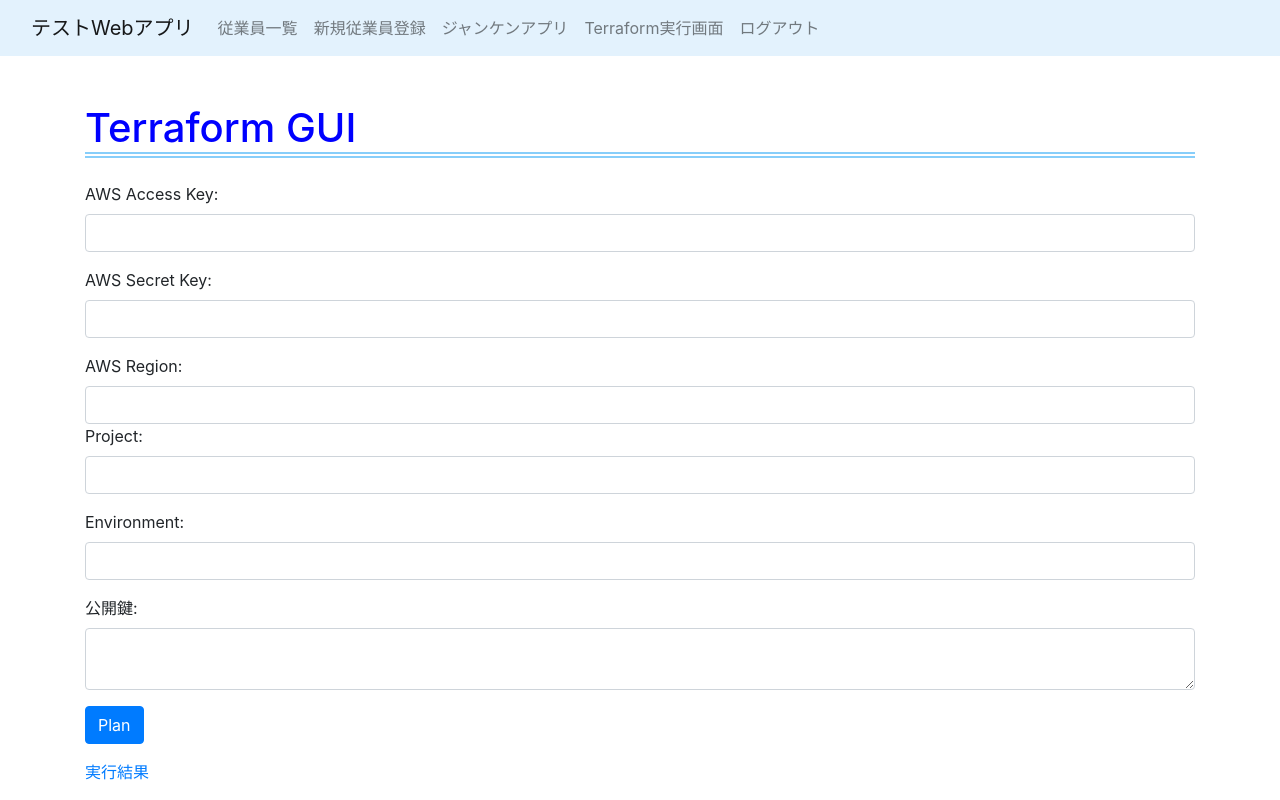
After one commit to Shirasaka-Takahiro/app2_new, a Flask app: page /tf_exec/tf_plan in a window 1280 px wide. The commit adds this page. Run offline with Flask 3, Linux system fonts and the light colour scheme; a user stored in the database is signed in; some libraries are stand-ins or nearby versions.

Commit message:
edited files

```diff
--- a/blog/templates/layout.html
+++ b/blog/templates/layout.html
@@ -21,7 +21,7 @@
           <a class="nav-link" href="{{ url_for('employee_list') }}">従業員一覧</a>
           <a class="nav-link" href="{{ url_for('add_employee') }}">新規従業員登録</a>
           <a class="nav-link" href="{{ url_for('sample_form') }}">ジャンケンアプリ</a>
-          <a class="nav-link" href="{{ url_for('tf_plan') }}">Terraform実行画面</a>
+          <a class="nav-link" href="{{ url_for('tf_exec') }}">Terraform実行画面</a>
           <a class="nav-link" href="{{ url_for('logout') }}">ログアウト</a>
           {% endif %}
           {% if not current_user.is_authenticated %}
--- /dev/null
+++ b/blog/templates/testapp/init_output.html
@@ -0,0 +1 @@
+<p>Initializing modules...</p><p></p><p>Initializing the backend...</p><p></p><p>Initializing provider plugins...</p><p>- Reusing previous version of hashicorp/aws from the dependency lock file</p><p>- Using previously-installed hashicorp/aws v4.49.0</p><p></p><p>Terraform has been successfully initialized!</p><p></p><p>You may now begin working with Terraform. Try running "terraform plan" to see</p><p>any changes that are required for your infrastructure. All Terraform commands</p><p>should now work.</p><p></p><p>If you ever set or change modules or backend configuration for Terraform,</p><p>rerun this command to reinitialize your working directory. If you forget, other</p><p>commands will detect it and remind you to do so if necessary.</p><p></p>
--- /dev/null
+++ b/blog/templates/testapp/tf_plan.html
@@ -0,0 +1,52 @@
+{% extends "layout.html" %}
+
+{% block content %}
+<!DOCTYPE html>
+<html>
+<head>
+    <title>Terraform GUI</title>
+    <!-- Add Bootstrap CSS link here -->
+    <link rel="stylesheet" href="https://maxcdn.bootstrapcdn.com/bootstrap/4.5.2/css/bootstrap.min.css">
+</head>
+<body>
+    <div class="container mt-5">
+        <h1 class="mb-4">Terraform GUI</h1>
+        <form method="POST">
+            <div class="form-group">
+                <label for="aws_access_key">AWS Access Key:</label>
+                <input type="text" class="form-control" id="aws_access_key" name="aws_access_key" required>
+            </div>
+
+            <div class="form-group">
+                <label for="aws_secret_key">AWS Secret Key:</label>
+                <input type="text" class="form-control" id="aws_secret_key" name="aws_secret_key" required>
+            </div>
+
+            <div class="form-group">
+                <label for="aws_region">AWS Region:</label>
+                <input type="text" class="form-control" id="aws_region" name="aws_region" required>
+            <div class="form-group">
+                <label for="project">Project:</label>
+                <input type="text" class="form-control" id="project" name="project" required>
+            </div>
+
+            <div class="form-group">
+                <label for="env">Environment:</label>
+                <input type="text" class="form-control" id="env" name="env" required>
+            </div>
+
+            <form method="POST" enctype="multipart/form-data">
+                <!-- 他のフォームフィールド -->
+                <div class="form-group">
+                    <label for="public_key">公開鍵:</label>
+                    <textarea class="form-control" id="public_key" name="public_key"></textarea>
+                </div>
+            </form>
+
+            <button type="submit" class="btn btn-primary" name="action" value="plan">Plan</button>
+        </form>
+    </div>
+    <a class="" href="{{ url_for('execute_with_output') }}">実行結果</a>
+</body>
+</html>
+{% endblock %}
--- a/blog/views.py
+++ b/blog/views.py
@@ -11,6 +11,7 @@
 import subprocess
 import os
 import json
+import re
 
 @login_manager.user_loader
 def load_user(user_id):
@@ -176,37 +177,113 @@
     user = User.query.get(id)
     return render_template('testapp/user_detail.html', user=user)
 
-@app.route('/tf_init', methods=['POST', 'GET'])
+
+#AWSProfileの作成
+@app.route('/create_aws_profile', methods=['GET', 'POST'])
+def create_aws_profile():
+    if request.method == 'POST':
+        # フォームから入力された情報を取得
+        profile_name = request.form['profile_name']
+        aws_access_key = request.form['aws_access_key']
+        aws_secret_key = request.form['aws_secret_key']
+        region = request.form['region']
+        output_format = request.form['output_format']
+
+        # デフォルトリージョンと出力形式を設定
+        try:
+            subprocess.run([
+                'aws', 'configure', 'set', 'region', region, '--profile', profile_name
+            ])
+            subprocess.run([
+                'aws', 'configure', 'set', 'output', output_format, '--profile', profile_name
+            ])
+        except Exception as e:
+            flash(f'デフォルトリージョンと出力形式の設定中にエラーが発生しました: {str(e)}', 'error')
+
+        # AWSプロファイルの作成
+        try:
+            subprocess.run([
+                'aws', 'configure', 'set', 'aws_access_key_id', aws_access_key, '--profile', profile_name
+            ])
+            subprocess.run([
+                'aws', 'configure', 'set', 'aws_secret_access_key', aws_secret_key, '--profile', profile_name
+            ])
+            flash('AWSプロファイルが作成され、デフォルトリージョンおよび出力形式が設定されました', 'success')
+        except Exception as e:
+            flash(f'AWSプロファイルの作成中にエラーが発生しました: {str(e)}', 'error')
+
+        return redirect(url_for('create_aws_profile'))
+
+    return render_template('testapp/create_aws_profile.html')
+
+@app.route('/tf_exec', methods=['GET'])
+@login_required
+def tf_exec():
+    return render_template('testapp/tf_exec.html')
+
+def format_terraform_init_output(output):
+    # 改行で分割
+    lines = output.decode('utf-8').split('\n')
+    formatted_lines = []
+    for line in lines:
+        # ANSIエスケープコードを削除
+        line = re.sub(r'\x1B\[[0-?]*[ -/]*[@-~]', '', line)
+        # 空白を削除してから行を追加
+        formatted_lines.append(line.strip())
+
+    # 整形された行を連結して整形された出力を生成
+    formatted_output = "<p>{}</p>".format('</p><p>'.join(formatted_lines))
+    return formatted_output
+
+@app.route('/tf_exec/tf_init', methods=['POST', 'GET'])
 @login_required
 def tf_init():
+    #return render_template('testapp/tf_init.html')
     if request.method == 'POST':
         try:
             # terraform initを実行
             init_result = subprocess.run(['terraform', 'init'], cwd='/home/vagrant/app2_new/terrafomr_dir/alb_ec2_terraform/env/dev', stdout=subprocess.PIPE, stderr=subprocess.PIPE)
 
-            return f'Terraform init output: {init_result.stdout}'
+            # Terraform initの出力を整形してファイルに書き込む
+            formatted_output = format_terraform_init_output(init_result.stdout)
+
+            # Terraform initの出力をファイルに書き込む
+            with open('/home/vagrant/app2_new/blog/templates/testapp/init_output.html', 'w') as init_output_file:
+                init_output_file.write(formatted_output)
+
+            flash('Initが成功しました', 'success')
+            return render_template('testapp/tf_init.html')
+
         except subprocess.CalledProcessError as e:
-            return f'Error running Terraform init: {e.stderr}'
-    return render_template('testapp/tf_exec.html')
+            # エラーメッセージを整形してファイルに書き込む
+            error_output = e.stderr.decode('utf-8')
+            formatted_error_output = format_terraform_init_output(error_output)
 
+            with open('/home/vagrant/app2_new/blog/templates/testapp/init_output.html', 'w') as init_output_file:
+                init_output_file.write(formatted_error_output)
+
+            flash('Initに失敗しました。実行結果を確認してください', 'error')
+            return render_template('testapp/tf_init.html')
+    return render_template('testapp/tf_init.html')
+
+@app.route('/view_init_output')
+@login_required
+def view_init_output():
+    try:
+        with open('/home/vagrant/app2_new/blog/templates/testapp/init_output.html', 'r') as init_output_file:
+            init_output = init_output_file.read()
+        return render_template('testapp/init_output.html', init_output=init_output)
+    except FileNotFoundError:
+        flash('実行結果ファイルが見つかりません', 'error')
+        return redirect(url_for('tf_init'))
 
 UPLOAD_DIR = '/home/vagrant/.ssh/example.pub'
 
 ##Terraform実行機能
-@app.route('/tf_plan', methods=['POST', 'GET'])
+@app.route('/tf_exec/tf_plan', methods=['POST', 'GET'])
 @login_required
 def tf_plan():
     if request.method == 'POST':
-        ##AWS環境変数設定
-        #aws_access_key = request.form.get('aws_access_key')
-        #aws_secret_key = request.form.get('aws_secret_key')
-        #aws_region = request.form.get('aws_region')
-
-        # 入力された値を環境変数としてセット
-        #os.environ['AWS_ACCESS_KEY_ID'] = aws_access_key
-        #os.environ['AWS_SECRET_ACCESS_KEY'] = aws_secret_key
-        #os.environ['AWS_DEFAULT_REGION'] = aws_region
-        #flash('環境変数を設定しました', 'success')
 
         UPLOAD_DIR = '/home/vagrant/.ssh/'
         #public_key_file = request.files['public_key']
@@ -219,11 +296,6 @@
             #public_key_file.save(save_path)
             with open(save_path, 'w') as f:
                 f.write(public_key)
-
-        # 必要なフィールドのいずれかが設定されていない場合、エラーメッセージをフラッシュ
-        #if not aws_access_key or not aws_secret_key or not aws_region or not public_key:
-        #    flash("AWS Access Key、AWS Secret Key、AWS Region、または公開鍵ファイルが入力されていません。", "error")
-        #    return redirect(url_for('tf_exec'))
 
         ##terraform.tfvarsの作成
         project = request.form.get('project')
@@ -243,7 +315,6 @@
         with open('/home/vagrant/app2_new/terrafomr_dir/alb_ec2_terraform/env/dev/terraform.tfvars.json', 'w') as f:
             json.dump(tf_vars, f)
 
-        #subprocess.run(['terraform', 'init'], cwd='/home/vagrant/app2/terrafomr_dir/alb_ec2_terraform/env/dev')
         # コマンドを実行し、標準出力をバイト文字列として取得
         result = subprocess.Popen(['terraform', 'plan'], cwd='/home/vagrant/app2_new/terrafomr_dir/alb_ec2_terraform/env/dev', stdout=subprocess.PIPE, stderr=subprocess.PIPE)
         stdout, stderr = result.communicate()
@@ -255,34 +326,22 @@
         # stdout_strには標準出力の文字列が、stderr_strには標準エラー出力の文字列が含まれる
         print(stdout_str)
         print(stderr_str)
+    return render_template('testapp/tf_plan.html')
+
+@app.route('/tf_exec/tf_apply', methods=['POST'])
+@login_required
+def tf_apply():
+    if request.method == 'POST':
+        # Terraform apply実行
+        result = subprocess.run(['terraform', 'apply', '-auto-approve'], cwd='/home/vagrant/_new/terrafomr_dir/alb_ec2_terraform/env/dev', capture_output=True, text=True)
+        return result.stdout
     return render_template('testapp/tf_exec.html')
 
-#@app.route('/tf_apply', methods=['POST'])
-#@login_required
-#def tf_apply():
-#    if request.method == 'POST':
-        # Terraform apply実行
-#        result = subprocess.run(['terraform', 'apply', '-auto-approve'], cwd='/home/vagrant/_new/terrafomr_dir/alb_ec2_terraform/env/dev', capture_output=True, text=True)
-#        return result.stdout
- #   return render_template('testapp/tf_exec.html')
-
-#@app.route('/tf_destroy', methods=['POST'])
-#@login_required
-#def tf_destroy():
-#    if request.method == 'POST':
+@app.route('/tf_exec/tf_destroy', methods=['POST'])
+@login_required
+def tf_destroy():
+    if request.method == 'POST':
         # terraform destroy実行
-#        result = subprocess.run(['terraform', 'destroy', '-auto-approve'], cwd='/home/vagrant/app2_new/terrafomr_dir/alb_ec2_terraform/env/dev', capture_output=True, text=True)
-#        return result.stdout
-#    return render_template('testapp/tf_exec.html')
-
-@app.route('/tf_exec_output')
-@login_required
-def execute_with_output(command, cwd, output_file):
-    with open(output_file, 'w') as f:
-        process = subprocess.Popen(command, stdout=subprocess.PIPE, stderr=subprocess.STDOUT, cwd=cwd, text=True)
-        while True:
-            line = process.stdout.readline()
-            if not line:
-                break
-            f.write(line)
-            f.flush()
+        result = subprocess.run(['terraform', 'destroy', '-auto-approve'], cwd='/home/vagrant/app2_new/terrafomr_dir/alb_ec2_terraform/env/dev', capture_output=True, text=True)
+        return result.stdout
+    return render_template('testapp/tf_exec.html')
```
Also changed, not shown: blog/templates/testapp/create_aws_profile.html (added, +40 -0 lines), blog/templates/testapp/tf_apply.html (added, +55 -0 lines), blog/templates/testapp/tf_destroy.html (added, +55 -0 lines), blog/templates/testapp/tf_exec.html (+5 -38 lines), blog/templates/testapp/tf_init.html (added, +37 -0 lines).
